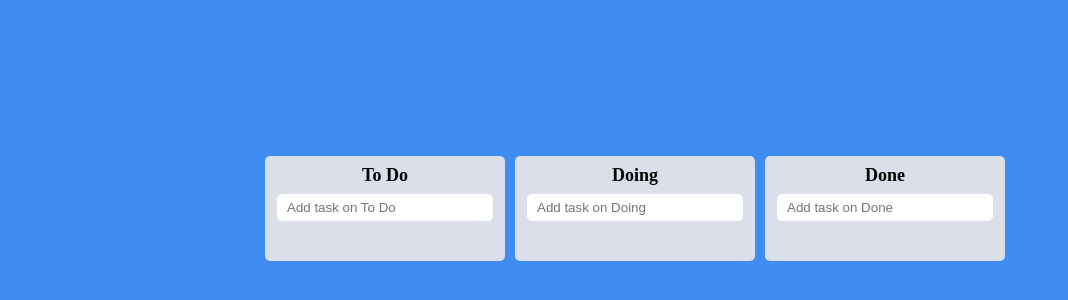
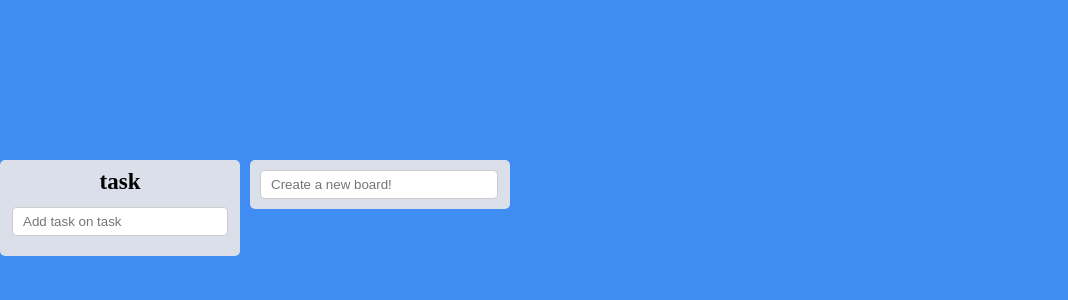
Before and after one commit to Novelier-Webbelier/react-trello-clone, a React (Create React App) app: page / in a window 1280 px wide. Shown: the part 192-492 px from the top of the page, without its empty margins (0-1068 px from the left). Built offline with nearby package versions, Linux system fonts and the light colour scheme.

Commit message:
Code Challenge - Create a new Board

```diff
--- a/src/App.tsx
+++ b/src/App.tsx
@@ -3,12 +3,13 @@ import { useRecoilState } from "recoil";
 import { toDoState } from "./atoms";
 import styled from "styled-components";
 import Board from "./Components/Board";
+import CreateBoards from "./Components/CreateBoard";
 
 const Wrapper = styled.div`
   display: flex;
   height: 100vh;
   width: 100vw;
-  justify-content: center;
+  justify-content: flex-start;
   align-items: center;
 `;
 
@@ -22,7 +23,7 @@ function App() {
   const [toDos, setToDos] = useRecoilState(toDoState);
 
   const onDragEnd = (info: DropResult) => {
-    const { destination, draggableId, source } = info;
+    const { destination, source } = info;
 
     if (!destination) return;
 
@@ -66,6 +67,7 @@ function App() {
             {Object.keys(toDos).map((boardId) => (
               <Board key={boardId} boardId={boardId} toDos={toDos[boardId]} />
             ))}
+            <CreateBoards />
           </Boards>
         </Wrapper>
       </DragDropContext>
--- a/src/Components/Board.tsx
+++ b/src/Components/Board.tsx
@@ -5,34 +5,36 @@ import { useForm } from "react-hook-form";
 import { IToDo, toDoState } from "../atoms";
 import { useSetRecoilState } from "recoil";
 
-const Wrapper = styled.div`
+const Wrapper = styled.div<IWrapperProps>`
   width: 15rem;
   height: 100%;
   padding-top: 10px;
   border-radius: 5px;
   display: flex;
   flex-direction: column;
+  align-items: center;
+  justify-content: center;
   margin-right: 10px;
-  background-color: ${(props) => props.theme.boardColor};
-`;
-
-const Title = styled.h2`
-  text-align: center;
-  font-weight: 600;
-  margin-bottom: 10px;
-  font-size: 18px;
-`;
-
-const Area = styled.div<IAreaProps>`
+  transition: background-color 0.3s ease-in-out;
   background-color: ${(props) =>
     props.isDraggingOver
       ? "#dfe6e9"
       : props.isDraggingFromThis
         ? "#b2bec3"
-        : "transparent"};
+        : props.theme.boardColor};
+`;
+
+const Title = styled.h2`
+  text-align: center;
+  font-weight: 900;
+  margin-bottom: 14px;
+  font-size: 23px;
+`;
+
+const Area = styled.div`
   flex-grow: 1;
   transition: background-color 0.3s ease-in-out;
-  padding: 20px 10px;
+  width: 90%;
 `;
 
 const Form = styled.form`
@@ -45,17 +47,17 @@ const Form = styled.form`
 const Input = styled.input`
   width: 90%;
   padding: 6px 10px;
+  margin-bottom: 20px;
   box-sizing: border-box;
   border: 1px solid rgba(0, 0, 0, 0.2);
   border-radius: 5px;
-  border: 0px;
 
   &:focus {
     outline: none;
   }
 `;
 
-interface IAreaProps {
+interface IWrapperProps {
   isDraggingOver: boolean;
   isDraggingFromThis: boolean;
 }
@@ -89,7 +91,12 @@ function Board({ toDos, boardId }: IBoardProps) {
   };
 
   return (
-    <Wrapper>
+    <Droppable droppableId={boardId}>
+      {(magic, info) => (
+        <Wrapper
+          isDraggingOver={info.isDraggingOver}
+          isDraggingFromThis={Boolean(info.draggingFromThisWith)}
+        >
           <Title>{boardId}</Title>
           <Form onSubmit={handleSubmit(onValid)}>
             <Input
@@ -107,14 +114,7 @@ function Board({ toDos, boardId }: IBoardProps) {
               placeholder={`Add task on ${boardId}`}
             />
           </Form>
-      <Droppable droppableId={boardId}>
-        {(magic, info) => (
-          <Area
-            ref={magic.innerRef}
-            {...magic.droppableProps}
-            isDraggingOver={info.isDraggingOver}
-            isDraggingFromThis={Boolean(info.draggingFromThisWith)}
-          >
+          <Area ref={magic.innerRef} {...magic.droppableProps}>
             {toDos.map((toDo, index) => (
               <DraggableCard
                 key={toDo.id}
@@ -125,9 +125,9 @@ function Board({ toDos, boardId }: IBoardProps) {
             ))}
             {magic.placeholder}
           </Area>
+        </Wrapper>
       )}
     </Droppable>
-    </Wrapper>
   );
 }
 
--- /dev/null
+++ b/src/Components/CreateBoard.tsx
@@ -0,0 +1,76 @@
+import { useForm } from "react-hook-form";
+import { useSetRecoilState } from "recoil";
+import styled from "styled-components";
+import { toDoState } from "../atoms";
+import Errors from "./Errors";
+
+const Wrapper = styled.div`
+  width: 15rem;
+  padding: 10px;
+  border-radius: 5px;
+  background-color: ${props => props.theme.boardColor};
+`;
+
+const Form = styled.form`
+`;
+
+const Input = styled.input`
+  width: 90%;
+  padding: 6px 10px;
+  border: 1px solid rgba(0, 0, 0, 0.2);
+  border-radius: 5px;
+
+  &:focus {
+    outline: none;
+  }
+`;
+
+interface IForm {
+  title: string;
+}
+
+function CreateBoards() {
+  const setBoard = useSetRecoilState(toDoState);
+
+  const {
+    register,
+    handleSubmit,
+    formState: { errors },
+    setValue,
+  } = useForm<IForm>();
+
+  const onValid = ({ title }: IForm) => {
+    setBoard((prev) => {
+      return {
+        ...prev,
+        [title]: [],
+      };
+    });
+
+    setValue("title", "");
+  };
+
+  return (
+    <>
+      <Wrapper>
+        <Form onSubmit={handleSubmit(onValid)}>
+          <Input
+            {...register("title", {
+              required: {
+                value: true,
+                message: "Title is required",
+              },
+              maxLength: {
+                value: 15,
+                message: "Title is too long",
+              },
+            })} placeholder={"Create a new board!"}
+          />
+          <Errors message={errors.title?.message} />
+        </Form>
+      </Wrapper>
+    </>
+  );
+}
+
+export default CreateBoards;
--- /dev/null
+++ b/src/Components/Errors.tsx
@@ -0,0 +1,18 @@
+import styled from "styled-components";
+
+const Error = styled.p`
+  color: red;
+  font-weight: 900;
+  font-size: 16px;
+  text-align: center;
+`;
+
+interface IErrorsProps {
+  message?: string;
+}
+
+function Errors({ message }: IErrorsProps) {
+  return <Error>{message}</Error>;
+}
+
+export default Errors;
--- a/src/atoms.tsx
+++ b/src/atoms.tsx
@@ -12,8 +12,6 @@ interface IToDoState {
 export const toDoState = atom<IToDoState>({
   key: "toDo",
   default: {
-    "To Do": [],
-    Doing: [],
-    Done: [],
+    task: [],
   },
 });
```
Lines whose indentation alone changed are shown as unchanged.
